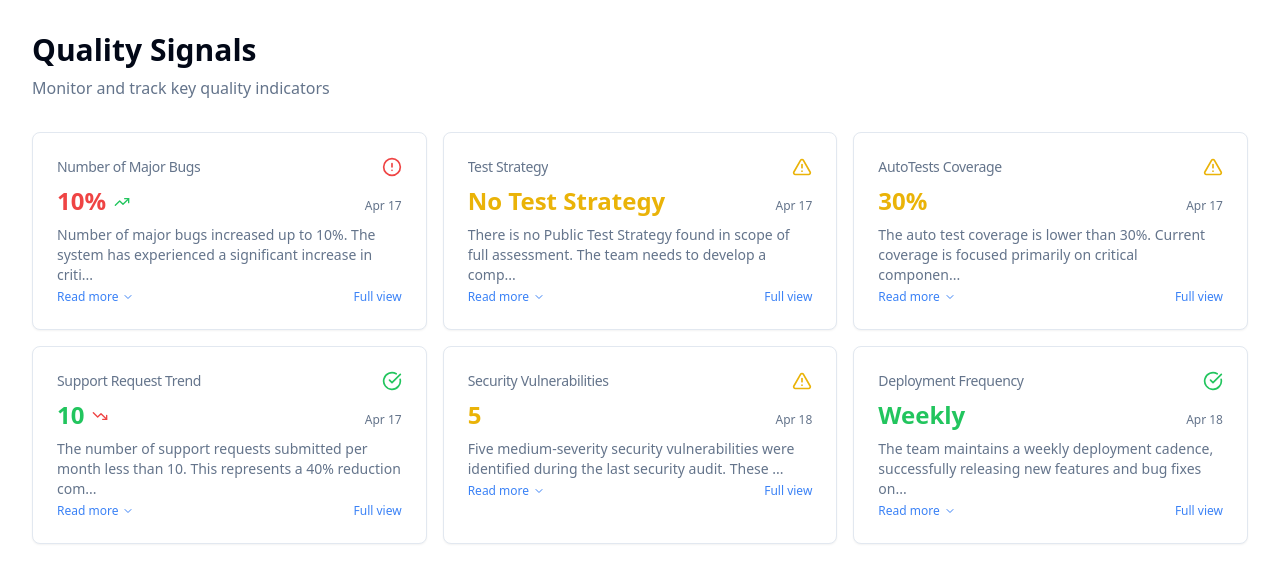
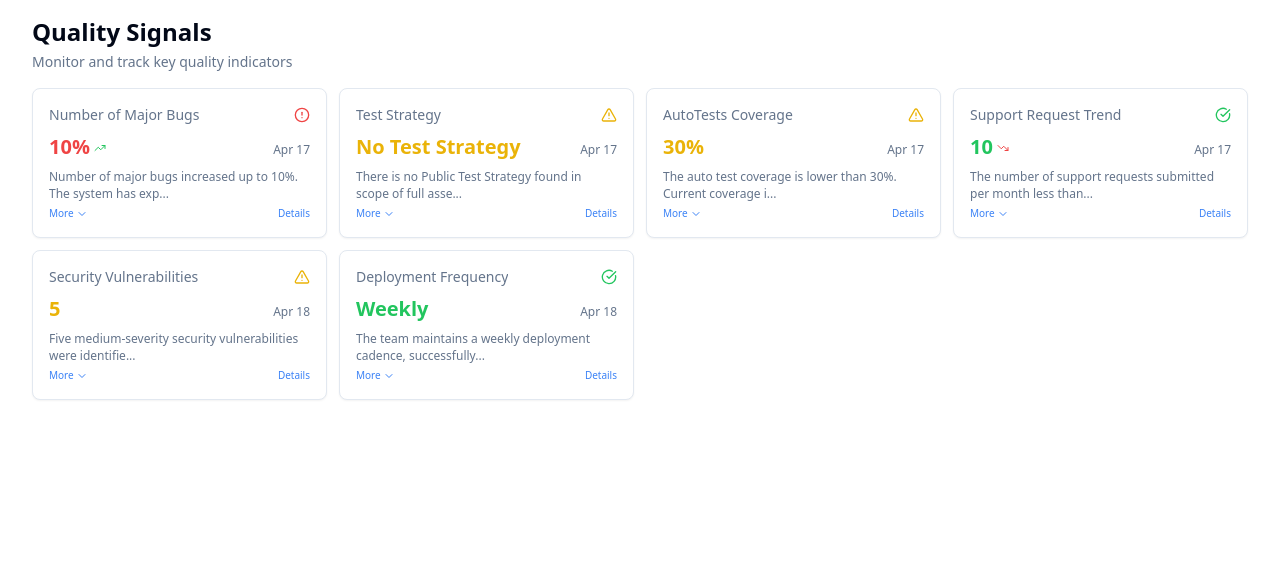
Before and after one commit to drazorionov/signal-sight-clarity-app, a React (Vite) app: page / in a window 1280 px wide. Shown: the top 582 px of the page. Built offline with nearby package versions, Linux system fonts and the light colour scheme.

Commit message:
Refactor: Implement compact design
This commit introduces a compact design for the application.

```diff
--- a/src/components/QualitySignal.tsx
+++ b/src/components/QualitySignal.tsx
@@ -1,6 +1,6 @@
 
 import { useState } from "react";
-import { Card, CardContent, CardHeader, CardTitle } from "@/components/ui/card";
+import { Card, CardContent } from "@/components/ui/card";
 import { AlertCircle, AlertTriangle, CheckCircle, ChevronDown, ChevronUp, TrendingDown, TrendingUp } from "lucide-react";
 import { cn } from "@/lib/utils";
 import { Dialog, DialogContent, DialogHeader, DialogTitle } from "@/components/ui/dialog";
@@ -27,41 +27,41 @@ export const QualitySignal = ({
   const [isExpanded, setIsExpanded] = useState(false);
   const [dialogOpen, setDialogOpen] = useState(false);
 
-  const isLongDescription = description && description.length > 100;
+  const isLongDescription = description && description.length > 60;
   const displayDescription = isLongDescription && !isExpanded
-    ? `${description.substring(0, 100)}...`
+    ? `${description.substring(0, 60)}...`
     : description;
 
   const getStatusIcon = () => {
     switch (status) {
       case "critical":
-        return <AlertCircle className="h-5 w-5 text-destructive" />;
+        return <AlertCircle className="h-4 w-4 text-destructive" />;
       case "warning":
-        return <AlertTriangle className="h-5 w-5 text-yellow-500" />;
+        return <AlertTriangle className="h-4 w-4 text-yellow-500" />;
       case "success":
-        return <CheckCircle className="h-5 w-5 text-green-500" />;
+        return <CheckCircle className="h-4 w-4 text-green-500" />;
     }
   };
 
   const getTrendIcon = () => {
     if (!trend) return null;
     return trend === "up" ? (
-      <TrendingUp className="h-4 w-4 text-green-500" />
+      <TrendingUp className="h-3 w-3 text-green-500" />
     ) : (
-      <TrendingDown className="h-4 w-4 text-destructive" />
+      <TrendingDown className="h-3 w-3 text-destructive" />
     );
   };
 
   return (
     <>
       <Card className="hover:shadow-md transition-shadow">
-        <CardHeader className="pb-2">
-          <div className="flex items-center justify-between">
+        <CardContent className="p-4">
+          <div className="flex items-center justify-between mb-2">
             <HoverCard>
               <HoverCardTrigger asChild>
-                <CardTitle className="text-sm font-medium text-muted-foreground truncate max-w-[200px] cursor-help">
+                <h3 className="text-sm font-medium text-muted-foreground truncate max-w-[180px] cursor-help">
                   {title}
-                </CardTitle>
+                </h3>
               </HoverCardTrigger>
               <HoverCardContent className="w-80">
                 <p className="font-semibold">{title}</p>
@@ -69,12 +69,11 @@ export const QualitySignal = ({
             </HoverCard>
             {getStatusIcon()}
           </div>
-        </CardHeader>
-        <CardContent>
-          <div className="flex items-baseline justify-between">
-            <div className="flex items-baseline gap-2">
+
+          <div className="flex items-baseline justify-between mb-2">
+            <div className="flex items-baseline gap-1">
               <span className={cn(
-                "text-2xl font-bold",
+                "text-xl font-bold",
                 status === "critical" && "text-destructive",
                 status === "warning" && "text-yellow-500",
                 status === "success" && "text-green-500"
@@ -87,27 +86,27 @@ export const QualitySignal = ({
           </div>
 
           {description && (
-            <div className="mt-2">
-              <p className="text-sm text-muted-foreground">{displayDescription}</p>
+            <div className="mt-1">
+              <p className="text-xs text-muted-foreground leading-snug">{displayDescription}</p>
 
               {isLongDescription && (
                 <div className="mt-1 flex justify-between items-center">
                   <button
                     onClick={() => setIsExpanded(!isExpanded)}
-                    className="text-xs text-blue-500 hover:underline flex items-center"
+                    className="text-[10px] text-blue-500 hover:underline flex items-center"
                   >
                     {isExpanded ? (
-                      <>Show less <ChevronUp className="h-3 w-3 ml-1" /></>
+                      <>Less <ChevronUp className="h-3 w-3 ml-0.5" /></>
                     ) : (
-                      <>Read more <ChevronDown className="h-3 w-3 ml-1" /></>
+                      <>More <ChevronDown className="h-3 w-3 ml-0.5" /></>
                     )}
                   </button>
 
                   <button
                     onClick={() => setDialogOpen(true)}
-                    className="text-xs text-blue-500 hover:underline"
+                    className="text-[10px] text-blue-500 hover:underline"
                   >
-                    Full view
+                    Details
                   </button>
                 </div>
               )}
--- a/src/pages/Index.tsx
+++ b/src/pages/Index.tsx
@@ -1,17 +1,16 @@
-
 import { QualitySignal } from "@/components/QualitySignal";
 
 const Index = () => {
   return (
-    <div className="container mx-auto py-8">
-      <div className="mb-8">
-        <h1 className="text-3xl font-bold mb-2">Quality Signals</h1>
-        <p className="text-muted-foreground">
+    <div className="container mx-auto py-4">
+      <div className="mb-4">
+        <h1 className="text-2xl font-bold mb-1">Quality Signals</h1>
+        <p className="text-sm text-muted-foreground">
           Monitor and track key quality indicators
         </p>
       </div>
 
-      <div className="grid grid-cols-1 md:grid-cols-2 lg:grid-cols-3 gap-4">
+      <div className="grid grid-cols-2 md:grid-cols-3 lg:grid-cols-4 gap-3">
         <QualitySignal
           title="Number of Major Bugs"
           value="10%"
```
